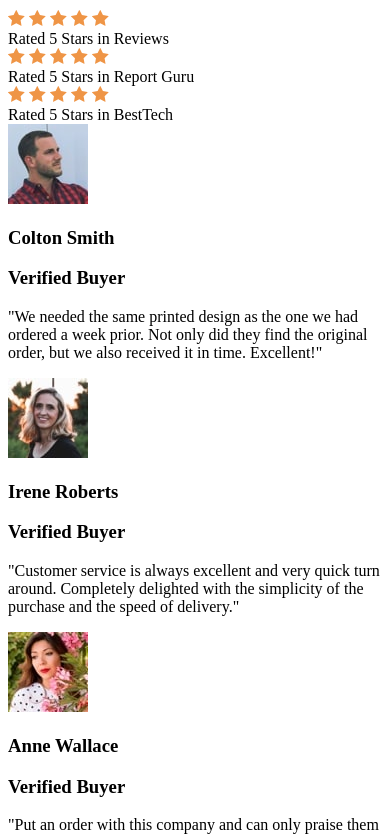
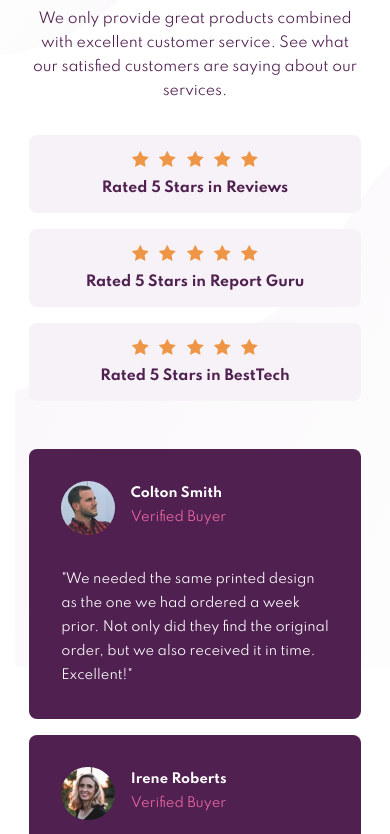
Before and after one commit to Maxisab/social-proof-section, a plain HTML site: page index.html in a window 390 px wide. Shown: the part 177-1011 px from the top of the page. Drawn offline with Linux system fonts and the light colour scheme.

Commit message:
mobile styling

```diff
--- a/index.html
+++ b/index.html
@@ -12,6 +12,9 @@
       sizes="32x32"
       href="./images/favicon-32x32.png"
     />
+    <style>
+      @import url('https://fonts.googleapis.com/css2?family=Kumbh+Sans:wght@400;700&family=Poppins:wght@200;400;600&family=Red+Hat+Display:wght@500;700;900&family=Spartan:wght@400;500;700&display=swap');
+    </style>
   </head>
   <body>
     <div class="container main">
@@ -56,8 +59,8 @@
         <div class="card-header">
           <img src="/images/image-colton.jpg" alt="Colton">
           <div class="card-name">
-            <h3>Colton Smith</h3>
-            <h3>Verified Buyer</h3>
+            <p>Colton Smith</p>
+            <p>Verified Buyer</p>
           </div>
         </div>
         <p>"We needed the same printed design as the one we had ordered a week prior.
@@ -68,8 +71,8 @@
         <div class="card-header">
           <img src="/images/image-irene.jpg" alt="Irene">
           <div class="card-name">
-            <h3>Irene Roberts</h3>
-            <h3>Verified Buyer</h3>
+            <p>Irene Roberts</p>
+            <p>Verified Buyer</p>
           </div>
         </div>
         <p>"Customer service is always excellent and very quick turn around. Completely
@@ -79,8 +82,8 @@
         <div class="card-header">
           <img src="/images/image-anne.jpg" alt="Anne">
           <div class="card-name">
-            <h3>Anne Wallace</h3>
-            <h3>Verified Buyer</h3>
+            <p>Anne Wallace</p>
+            <p>Verified Buyer</p>
           </div>
         </div>
         <p>"Put an order with this company and can only praise them for the very high
--- a/style.css
+++ b/style.css
@@ -0,0 +1,113 @@
+:root {
+    --darkmagenta--: hsl(300, 43%, 22%);
+    --softpink--: hsl(333, 80%, 67%);
+    --darkgrey--: hsl(303, 10%, 53%);
+    --lightgrey--: hsl(300, 24%, 96%);
+    --white--: hsl(0, 0%, 100%);
+    }
+
+* {
+    margin: 0;
+    padding: 0;
+    box-sizing: border-box;
+}
+
+html {
+    height: 100%;
+}
+
+body {
+    font-family: Spartan;
+    font-size: 15px;
+    background:
+        url(/images/bg-pattern-top-mobile.svg) left top no-repeat,
+        url(/images/bg-pattern-bottom-mobile.svg) bottom right no-repeat;
+}
+
+.container {
+    width: 85%;
+    margin: auto;
+}
+
+.main {
+    margin-top: 4rem;
+    text-align: center;
+    color: var(--darkmagenta--);
+}
+
+.main h1 {
+    line-height: 2rem;
+    font-weight: 700;
+}
+
+.main p {
+    line-height: 1.5rem;
+    padding-top: 1.5rem;
+    font-size: 14px;
+}
+
+.star-ratings {
+    margin-top: 2rem;
+}
+
+.stars {
+    background-color: var(--lightgrey--);
+    margin-top: 1rem;
+    border-radius: 8px;
+    padding: 1rem 3rem;
+    text-align: center;
+    font-size: 14px;
+    font-weight: 700;
+    color: var(--darkmagenta--);
+}
+
+.stars-img img{
+    padding: 0 .2rem;
+}
+
+.stars-text {
+    padding-top: .5rem;
+}
+
+.buyers {
+    color: var(--white--);
+    margin-top: 3rem;
+    margin-bottom: 5rem; /*not working?*/
+}
+
+.card {
+    background-color: var(--darkmagenta--);
+    margin-top: 1rem;
+    padding: 2rem;
+    border-radius: 8px;
+}
+
+.buyers img {
+    border-radius: 50%;
+    width: 20%;
+    margin-right: 1rem;
+}
+
+.card-header {
+    display: flex;
+}
+
+.card p {
+    font-size: 13px;
+    padding-top: 2rem;
+    line-height: 1.5rem;
+    font-weight: 400;
+}
+
+.card-name p {
+    line-height: 1.5rem;
+    padding-top: 0;
+}
+
+.card-name p:nth-child(1){
+    font-weight: 700;
+}
+
+.card-name p:nth-child(2){
+    color: var(--softpink--);
+}
```
